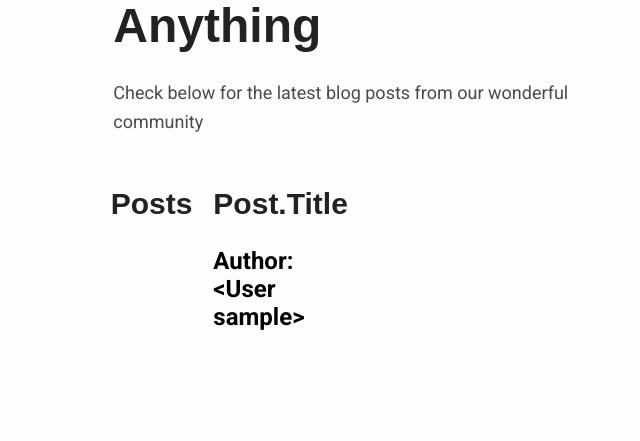
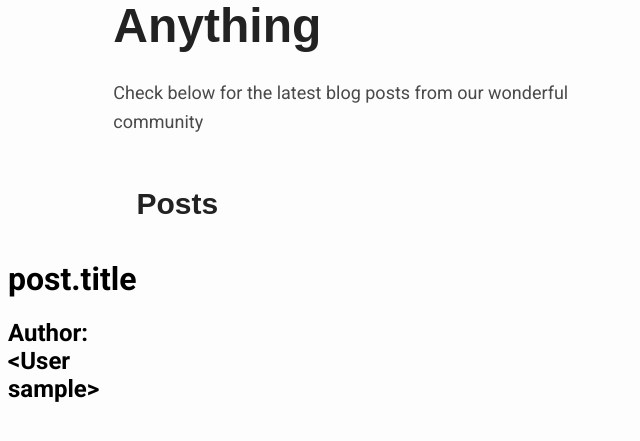
Before and after one commit to victorlomi/Share-It, a Flask app: page / in a window 1280 px wide. Shown: the part 264-705 px from the top of the page, without its empty margins (0-640 px from the left). Run offline with Flask 2, Linux system fonts and the light colour scheme; tables that the repository leaves empty hold one stand-in row (values such as "Sample post"); some web fonts are replaced.

Commit message:
show different text depending on the number of posts

```diff
--- a/app/static/style.css
+++ b/app/static/style.css
@@ -75,16 +75,24 @@ nav .links a {
 .posts {
     display: grid;
     grid-template-columns: repeat(12, 1fr);
+
 }
 
-.posts h1 {
-    grid-column: 2;
+.posts .section-title {
+    grid-column: 2 / span 11;
     color: #222;
     font-size: 30px;
     margin-top: 50px;
-    margin-bottom: 26px;
+    margin-bottom: 18px;
     font-family: 'Viga', sans-serif;
     text-transform: capitalize;
+}
+
+.no-posts {
+    margin-top: 0;
+    grid-column: 2;
+    color: #4A4A4A;
+    font-size: 18px;
 }
 
 .call-to-action {
--- a/app/templates/index.html
+++ b/app/templates/index.html
@@ -10,12 +10,16 @@
     </div>
 
     <div class="posts">
-        <h1>Posts</h1>
+        <h1 class="section-title">Posts</h1>
+        {% if posts %}
             {% for post in posts %}
                 <div class="post">
                     <h1>post.title</h1>
                     <h2>Author: {{ User.query.get(post.user_id) }}</h2>
                 </div>
             {% endfor %}
+        {% else %}
+            <h1 class="no-posts">0 posts</h1>
+        {% endif %}
     </div>
 {% endblock %}
```
Lines whose indentation alone changed are shown as unchanged.
